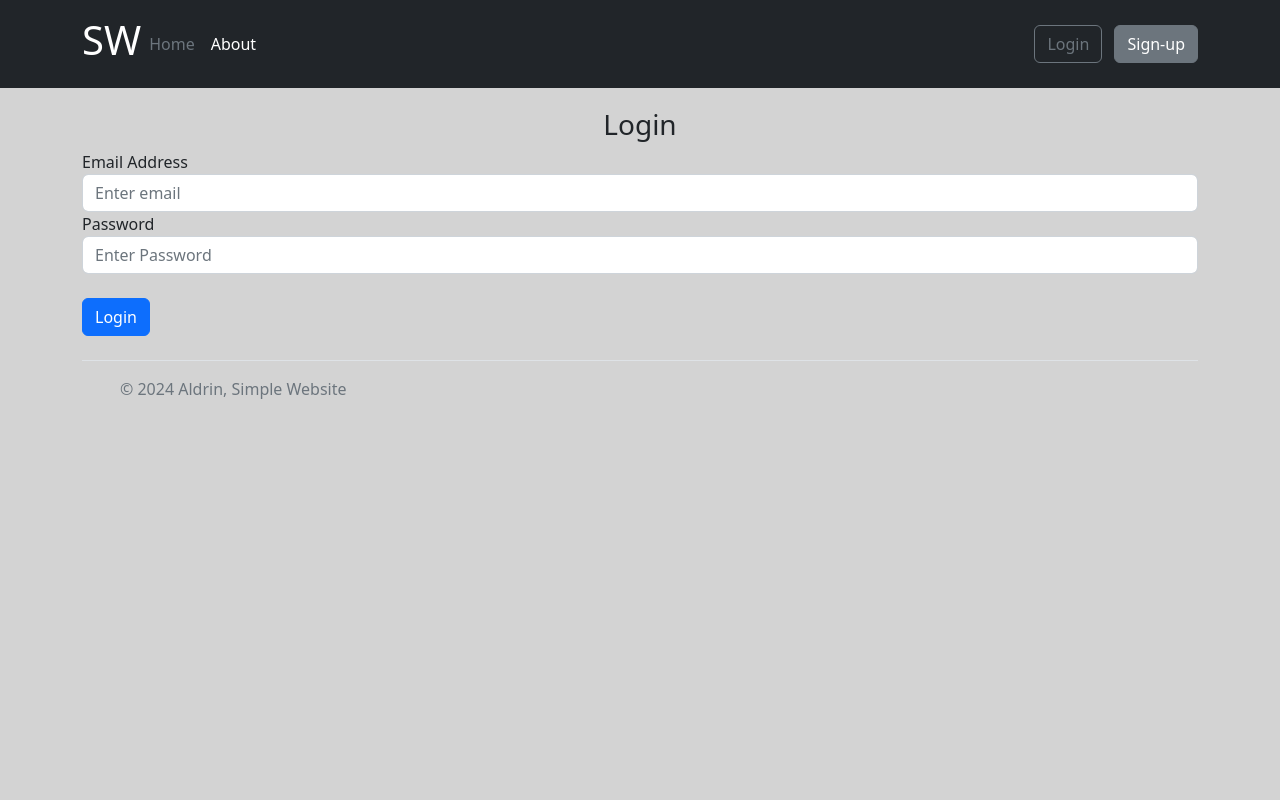
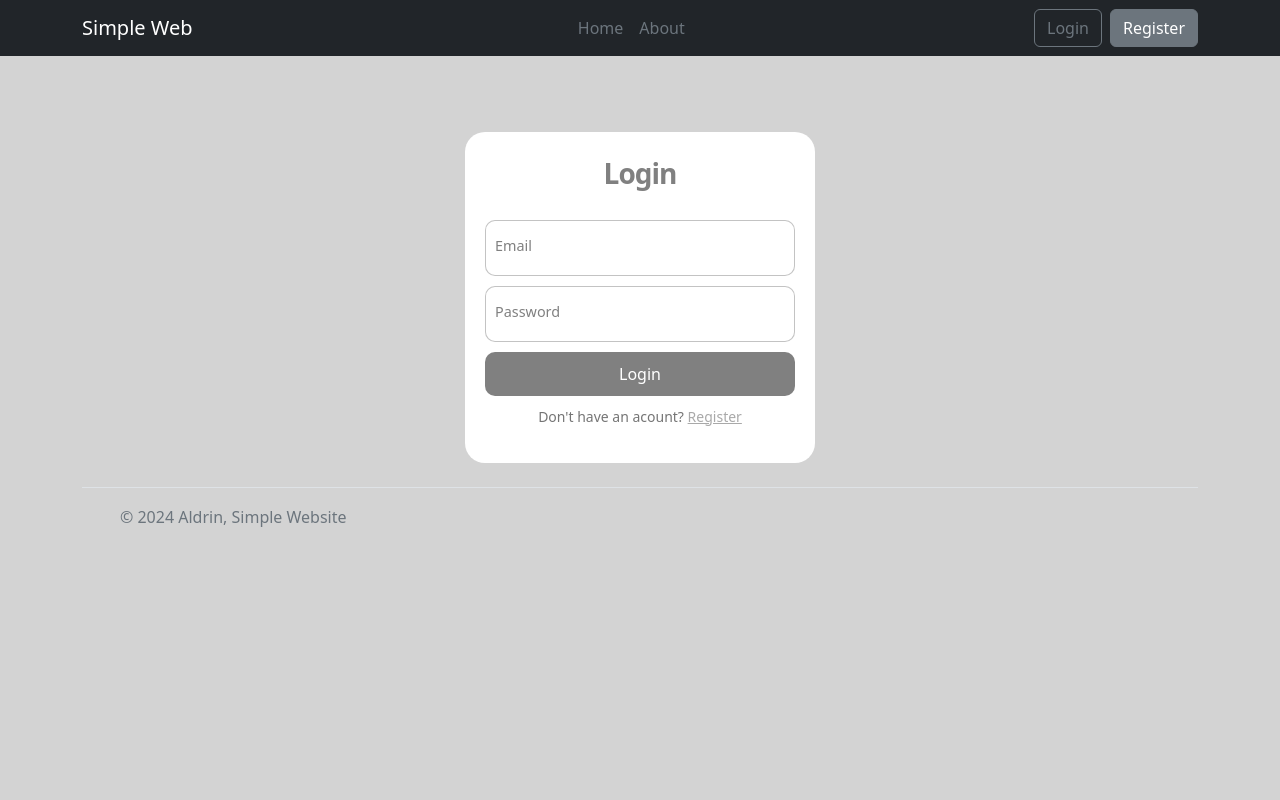
Before and after one commit to AldrinMD/Simple_Website, a Python web app: template Website/template/login.html in a window 1280 px wide. Run offline with Jinja, Linux system fonts and the light colour scheme; the template is opened without the code that fills it, so the values that code supplies are empty.

Commit message:
Update: Registration + Login >> html + css upgrade

```diff
--- a/Website/static/resources/css/masterpage.css
+++ b/Website/static/resources/css/masterpage.css
@@ -1,7 +1,31 @@
 body {
     background-color: lightgray;
+    min-height: 100vh;
+    display: flex;
+    flex-direction: column;
+
+}
+
+.alert-center {
+    margin: auto;
+    width: 50%;
+    align-items: center;
+}
+
+.alert-content-center {
+    text-align: center;
+    height: 10px;
 }
 
 .custom-spacer {
     height: 20px;
 }
+
+.nav-ul-padding {
+    padding-right: 17px;
+}
+
+footer {
+    margin-top: auto;
+
+}
--- /dev/null
+++ b/Website/static/resources/css/reg_login.css
@@ -0,0 +1,107 @@
+/* Card / Form positioning */
+.reg-login-card {
+    margin: auto;
+    width: 50%;
+    padding-top: 5%;
+}
+
+.form {
+    display: flex;
+    flex-direction: column;
+    gap: 10px;
+    max-width: 350px;
+    background-color: #fff;
+    padding: 20px;
+    border-radius: 20px;
+    position: relative;
+    margin: auto;
+}
+
+/* Title properties + position */
+.title-center {
+    display: flex;
+    margin: auto;
+}
+
+.reg-login-title {
+font-size: 28px;
+color: grey;
+font-weight: 600;
+letter-spacing: -1px;
+position: relative;
+display: flex;
+align-items: center;
+text-align: center;
+}
+
+/* Flex display property of First and Last name */
+.flex {
+display: flex;
+width: 100%;
+gap: 6px;
+}
+
+/* Input properties + animation */
+.form label {
+position: relative;
+}
+
+.form label .input {
+width: 100%;
+padding: 10px 10px 20px 10px;
+outline: 0;
+border: 1px solid rgba(105, 105, 105, 0.397);
+border-radius: 10px;
+}
+
+.form label .input + span {
+position: absolute;
+left: 10px;
+top: 15px;
+color: grey;
+font-size: 0.9em;
+cursor: text;
+transition: 0.3s cubic-bezier(0.68, -0.55, 0.265, 1.55);
+}
+
+.form label .input:placeholder-shown + span {
+top: 15px;
+font-size: 0.9em;
+}
+
+.form label .input:focus + span,.form label .input:valid + span {
+top: 30px;
+font-size: 0.7em;
+font-weight: 600;
+}
+
+/* Submit properties + animation */
+.submit {
+border: none;
+outline: none;
+background-color: grey;
+padding: 10px;
+border-radius: 10px;
+color: #fff;
+font-size: 16px;
+transform: .3s ease;
+}
+
+.submit:hover {
+background-color: darkgray;
+}
+
+/*  */
+.reg-login-bot-msg {
+    text-align: center;
+    color: rgba(88, 87, 87, 0.822);
+    font-size: 14px;
+    }
+
+.reg-login-bot-msg a {
+color: darkgray;
+}
+
+.reg-login-bot-msg a:hover {
+text-decoration: white;
+}
--- a/Website/template/login.html
+++ b/Website/template/login.html
@@ -1,22 +1,25 @@
 {% extends "masterpage.html" %} {% block title %}Login{% endblock %}
 
 {% block content %}
-<form method="POST">
-    <h3 align="center">Login</h3>
+<div class="reg-login-card">
+    <form class="form" method="POST">
+        <div class="title-center">
+            <p class="reg-login-title">Login</p>
+        </div>
 
-    <div class="form-group">
-        <label for="login_email">Email Address</label>
-        <input type="email" class="form-control" id="login_email" name="login_email" placeholder="Enter email" value="{{ request.form['login_email'] }}"/>
-    </div>
+        <label>
+            <input type="email" class="input" id="login_email" name="login_email" placeholder="" value="{{ request.form['login_email'] }}" required="">
+            <span>Email</span>
+        </label>
 
-    <div class="form-group">
-        <label for="login_password">Password</label>
-        <input type="password" class="form-control" id="login_password" name="login_password" placeholder="Enter Password"/>
-    </div>
+        <label>
+            <input type="password" class="input" id="login_password" name="login_password" placeholder="" required="">
+            <span>Password</span>
+        </label>
 
-<br/>
+        <button class="submit">Login</button>
+        <p class="reg-login-bot-msg">Don't have an acount? <a href="/reg">Register</a> </p>
+    </form>
+</div>
 
-<button type="submit" class="btn btn-primary">Login</button>
-
-</form>
 {% endblock %}
--- a/Website/template/masterpage.html
+++ b/Website/template/masterpage.html
@@ -7,30 +7,41 @@
 
         <link rel="stylesheet" href="static/resources/css/masterpage.css">
         <link rel="stylesheet" href="static/resources/css/homepage.css">
+        <link rel="stylesheet" href="static/resources/css/reg_login.css">
 
         <title>{% block title %}Master{% endblock %}</title>
     </head>
 
     <body>
-      <header class="p-3 bg-dark text-white">
-        <div class="container">
-          <div class="d-flex flex-wrap align-items-center justify-content-center justify-content-lg-start">
-            <a href="/" class="d-flex align-items-center mb-2 mb-lg-0 text-white text-decoration-none">
-              <h1>SW</h1>
-            </a>
+      <div class="navbar-dark bg-dark">
+        <header>
+          <div class="container navbar-dark bg-dark">
+            <nav class="navbar navbar-expand-lg navbar-dark bg-dark">
+                <a class="navbar-brand col-lg-3 me-0">Simple Web</a>
 
-            <ul class="nav col-12 col-lg-auto me-lg-auto mb-2 justify-content-center mb-md-0">
+
+                <button class="navbar-toggler" type="button" data-bs-toggle="collapse" data-bs-target="#navbarNav" aria-controls="navbarNav" aria-expanded="false" aria-label="Toggle navigation">
+                  <span class="navbar-toggler-icon"></span>
+                </button>
+
+                <div class="collapse navbar-collapse" id="navbarNav">
+                  <ul class="navbar-nav col-lg-5 justify-content-lg-end nav-ul-padding">
                     <li><a href="/" class="nav-link px-2 text-secondary">Home</a></li>
-              <li><a href="#" class="nav-link px-2 text-white">About</a></li>
+                    <li class="nav-item active"><a href="#" class="nav-link px-2 text-secondary">About</a></li>
                   </ul>
 
-            <div class="text-end">
-              <a href="/login"><button type="button" class="btn btn-outline-secondary me-2">Login</button></a>
-              <a href="/reg"><button type="button" class="btn btn-secondary" >Sign-up</button></a>
+                  <div class="d-lg-flex col-lg-7 justify-content-lg-end">
+                    <ul class="navbar-nav">
+                      <li class="nav-item"><a href="/login"><button type="button" class="btn btn-outline-secondary me-2">Login</button></a></li>
+                      <li class="nav-item"><a href="/reg"><button type="button" class="btn btn-secondary" >Register</button></a></li>
+                      <li class="nav-item"><a href="/logout"><button type="button" class="btn btn-secondary" hidden>Logout</button></a></li>
+                    </ul>
                   </div>
                 </div>
+            </nav>
           </div>
         </header>
+      </div>
 
       {% with messages = get_flashed_messages(with_categories=true) %}
         {% if messages %}
@@ -39,15 +50,23 @@
             {% if category == 'error' %}
 
               <div class="alert alert-danger alter-dismissable fade show" role="alert">
+                <div class="alert-center">
+                  <p class="alert-content-center">
                     {{message}}
                     <button type="button" class="btn-close" data-bs-dismiss="alert" aria-label="Close"></button>
+                  </p>
+                </div>
               </div>
 
             {% elif category == 'success'%}
 
               <div class="alert alert-success alter-dismissable fade show" role="alert">
+                <div class="alert-center">
+                  <p class="alert-content-center">
                     {{message}}
                     <button type="button" class="btn-close" data-bs-dismiss="alert" aria-label="Close"></button>
+                  </p>
+                </div>
               </div>
 
             {% endif %}
@@ -78,7 +97,5 @@
       </div>
 
       <script src="https://cdn.jsdelivr.net/npm/bootstrap@5.2.3/dist/js/bootstrap.bundle.min.js" integrity="sha384-kenU1KFdBIe4zVF0s0G1M5b4hcpxyD9F7jL+jjXkk+Q2h455rYXK/7HAuoJl+0I4" crossorigin="anonymous"></script>
-      <script src="https://cdn.jsdelivr.net/npm/@popperjs/core@2.11.6/dist/umd/popper.min.js" integrity="sha384-oBqDVmMz9ATKxIep9tiCxS/Z9fNfEXiDAYTujMAeBAsjFuCZSmKbSSUnQlmh/jp3" crossorigin="anonymous"></script>
-      <script src="https://cdn.jsdelivr.net/npm/bootstrap@5.2.3/dist/js/bootstrap.min.js" integrity="sha384-cuYeSxntonz0PPNlHhBs68uyIAVpIIOZZ5JqeqvYYIcEL727kskC66kF92t6Xl2V" crossorigin="anonymous"></script>
     </body>
 </html>
```
Also changed, not shown: Website/auth.py (+16 -16 lines), Website/template/register.html (+31 -37 lines), Website/simple_website_database.db. Lines whose indentation alone changed are shown as unchanged.
